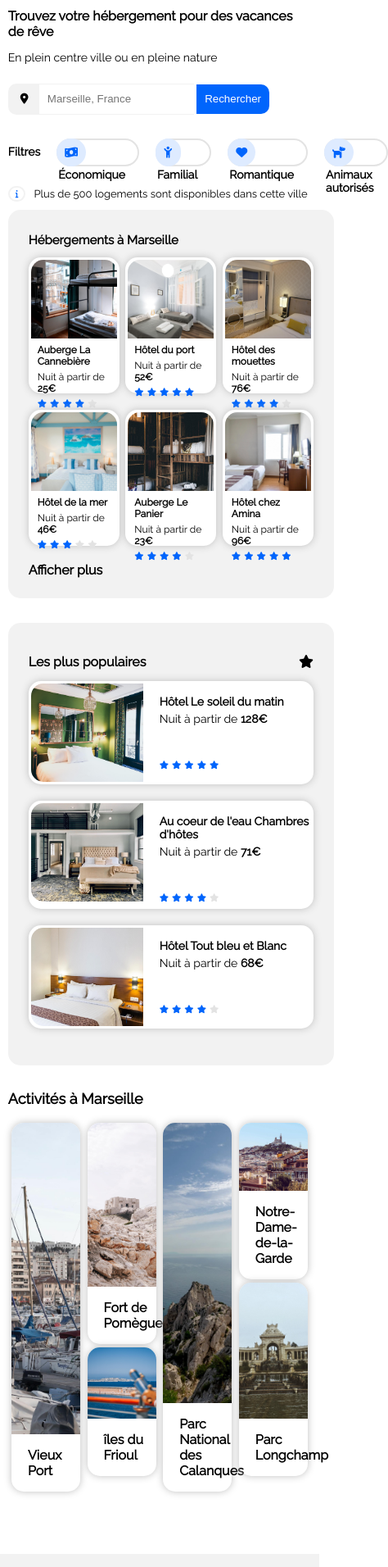
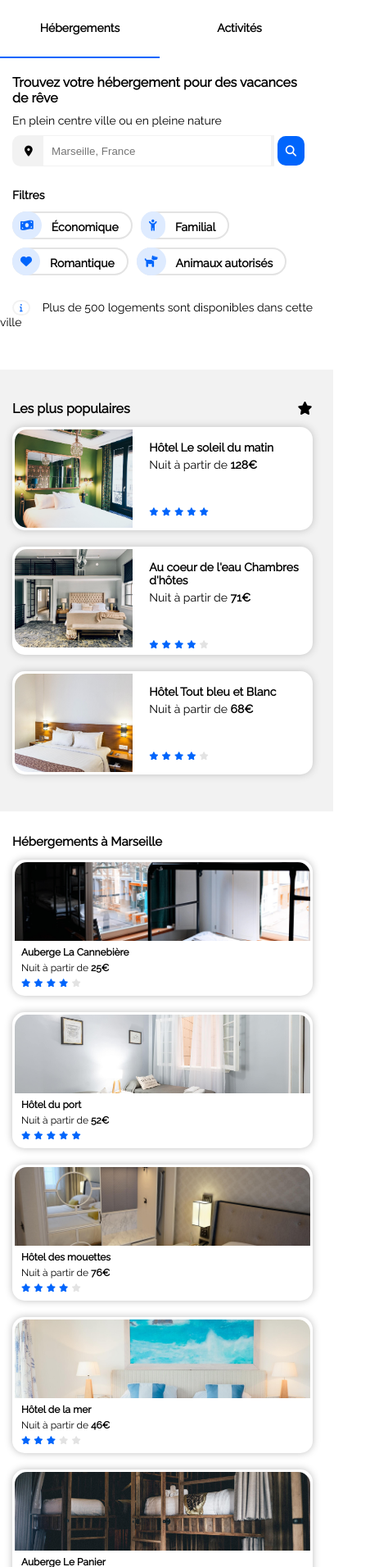
Before and after one commit to ABeranger54/P2, a plain HTML site: page index.html in a window 390 px wide. Shown: the part 88-2000 px from the top of the page at 82% size, 474 px wide, since content can reach past the window. Drawn offline with Linux system fonts and the light colour scheme.

Commit message:
- Refonte de la partie "Activités" pour plus de simplicité - Réalisation du style sur tablette et téléphone

```diff
--- a/css/phone.css
+++ b/css/phone.css
@@ -0,0 +1,115 @@
+header{
+    width: 100%;
+}
+
+#header-top{
+    flex-direction: column;
+    align-items: center;
+}
+
+#header-top>nav{
+    width: 100%;
+}
+
+#header-top>nav>a{
+    width: 100%;
+}
+
+#header-top>nav>a>ul{
+    width: auto;
+}
+
+#nav-selected{
+    border-top: none;
+    border-bottom: 2px solid #0065FC;
+}
+
+header>h1, header>p, header>form, header>i, header>nav, #activites{
+    margin: 0 15px;
+}
+
+header>h1{
+    margin-bottom: 10px;
+    margin-top: 20px;
+}
+
+header>nav{
+    flex-wrap: wrap;
+    margin-bottom: 20px;
+}
+
+header>form>button{
+    display: inline-block;
+    border-radius: 10px;
+    border: 0;
+}
+
+header>form{
+    display: block;
+}
+
+header>form>div{
+    width: 89%;
+}
+
+header>form>div>input[type=text]{
+    width: 83%;
+}
+
+header>form>input[type=submit]{
+    display: none;
+}
+
+header>nav>strong{
+    width: 100%;
+    line-height: 40px;
+}
+
+header>nav>ul{
+    margin: 0 10px 10px 0;
+}
+
+article{
+    margin: 0;
+    width: 100%;
+}
+
+article>div{
+    flex-direction: column-reverse;
+}
+
+#hebergements{
+    background-color: transparent;
+    flex-direction: column;
+    padding-left: 15px;
+}
+
+#hebergements>div{
+    width: auto;
+}
+
+#populaires{
+    padding-left: 15px;
+    border-radius: 0;
+}
+
+#activites-tile-container{
+    display: flex;
+    flex-direction: column;
+}
+
+.activites-tile{
+    height: 200px;
+}
+
+.activites-tile>img{
+    height: 76% !important;
+}
+
+footer{
+    flex-direction: column;
+}
+
+footer>div{
+    width: 100%;
+}
--- a/css/style.css
+++ b/css/style.css
@@ -10,21 +10,43 @@ header{
     font-size: 13px;
     margin: 0 auto;
     width: 95%;
+    margin-bottom: 20px;
+}
+
+#header-top{
+    display: flex;
+    justify-content: space-between;
+}
+
+#header-top>img{
+    margin: 25px 0 15px 10px;
+    width: 100px;
+    height: auto;
+}
+
+/* Nav */
+
+#header-top>nav{
+    display: flex;
+    font-size: 14px;
+    font-weight: bold;
+}
+
+#header-top>nav>a{
+    text-decoration: none;
+}
+
+#header-top>nav>a>ul{
+    margin: 0;
+    padding: 0 10px;
+    line-height: 70px;
+    width: 100px;
+    text-align: center;
+    color: black;
 }
 
 header>h1{
     font-size: 16px;
-}
-
-header>div{
-    display: flex;
-    justify-content: space-between;
-}
-
-header>div>img{
-    margin: 25px 0 15px 10px;
-    width: 100px;
-    height: auto;
 }
 
 header>p{
@@ -37,28 +59,11 @@ header>i{
     margin-right: 10px;
     border: 2px solid #F2F2F2;
     border-radius: 10px;
-    margin: 10px 10px 10px 0;
 }
 
-/* Header div nav*/
-
-header>div>nav{
-    display: flex;
-    font-size: 14px;
-    font-weight: bold;
-}
-
-header>div>nav>a{
-    text-decoration: none;
-}
-
-header>div>nav>a>ul{
+#availables{
     margin: 0;
-    padding: 0 10px;
-    line-height: 70px;
-    width: 100px;
-    text-align: center;
-    color: black;
+    display: inline;
 }
 
 #nav-selected{
@@ -66,7 +71,7 @@ header>div>nav>a>ul{
     color: #0065FC;
 }
 
-/* Header form */
+/* Recherche */
 
 header>form>div{
     display: inline-block;
@@ -89,7 +94,7 @@ header>form>div>input[type=text]{
     padding-left: 10px;
 }
 
-header>form>input[type=submit]{
+header>form>input[type=submit], header>form>button{
     height: 36px;
     background-color: #0065FC;
     color: white;
@@ -97,7 +102,11 @@ header>form>input[type=submit]{
     border-radius: 0 10px 10px 0;
 }
 
-/* Header nav */
+header>form>button{
+    display: none;
+}
+
+/* Filtres */
 
 header>nav{
     display: flex;
@@ -136,12 +145,12 @@ header>nav>ul>i{
     left: -2px;
 }
 
+/* Article */
+
 article{
     margin: 0 auto;
     width: 95%;
 }
-
-/* Article */
 
 article>div{
     display: flex;
@@ -160,6 +169,8 @@ section>h2{
 section>a{
     width: 100%;
 }
+
+/* hebergements */
 
 #hebergements, #populaires{
     background-color: #F2F2F2;
@@ -268,6 +279,8 @@ section>a{
     font-size: 14px;
 }
 
+/* Activites */
+
 #activites{
     margin-top: 30px;
     padding: 0;
@@ -277,39 +290,81 @@ section>a{
     font-size: 18px;
 }
 
-#activites>div{
-    display: flex;
+#activites-tile-container{
+    display: grid;
+    grid-template-columns: repeat(4, 1fr);
+    grid-template-rows: repeat(10, 15px);
+    grid-gap: 2rem;
 }
 
-#activites>div>div{
-    width: 25%;
-    height: 450px;
-    margin-bottom: 80px;
-}
-
-#activites>div>div>div{
-    margin: 4.5%;
+.activites-tile{
     display: flex;
-    flex-direction: column;
+    flex-flow: column;
     box-shadow: 0px 0px 10px #bfbfbf;
     border-radius: 15px;
 }
 
-#activites>div>div>div>img{
+.activites-tile img{
     width: 100%;
+    height: 100%;
     object-fit: cover;
     border-radius: 15px 15px 0 0;
 }
 
-#activites>div>div>div>h3{
-    padding-left: 20px;
+.activites-tile h3{
+    margin-left: 20px;
     font-size: 16px;
 }
+
+.activites-tile:nth-child(1){
+    grid-column: span 1;
+    grid-row: span 10;
+}
+
+.activites-tile:nth-child(2){
+    grid-column: span 1;
+    grid-row: span 6;
+}
+
+.activites-tile:nth-child(2)>img{
+    height: 80%;
+}
+
+.activites-tile:nth-child(3){
+    grid-column: span 1;
+    grid-row: span 10;
+}
+
+.activites-tile:nth-child(4){
+    grid-column: span 1;
+    grid-row: span 5;
+}
+
+.activites-tile:nth-child(5){
+    grid-column: span 1;
+    grid-row: span 5;
+}
+
+.activites-tile:nth-child(4)>img, .activites-tile:nth-child(5)>img{
+    height: 75%;
+}
+
+.activites-tile:nth-child(6){
+    grid-column: span 1;
+    grid-row: span 4;
+}
+
+.activites-tile:nth-child(6)>img{
+    height: 67%;
+}
+
+/* footer*/
 
 footer{
     display: flex;
     background-color: #F2F2F2;
     padding: 30px 30px 15px 30px;
+    margin-top: 50px;
 }
 
 footer>div{
--- a/css/tablet.css
+++ b/css/tablet.css
@@ -9,3 +9,7 @@ article>div{
 #populaires{
     margin-top: 30px;
 }
+
+.activites-tile h3{
+    margin-left: 10px;
+}
--- a/index.html
+++ b/index.html
@@ -13,14 +13,13 @@
     </head>
     <body>
         <header>
-            <div>
+            <div id="header-top">
                 <img src="images/logo/Booki.png"  alt="Booki" />
-                <!--TODO : add anchors links-->
                 <nav>
-                    <a href="#">
+                    <a href="#hebergements">
                         <ul id="nav-selected">Hébergements</ul>
                     </a>
-                    <a href="#">
+                    <a href="#activites">
                         <ul>Activités</ul>
                     </a>
                 </nav>
@@ -34,6 +33,10 @@
                     <i class="fa-solid fa-location-dot"></i>
                     <input type="text" placeholder="Marseille, France" />
                 </div>
+
+                <button type="submit" class="btn btn-success">
+                      <i class="fa-solid fa-magnifying-glass"></i>
+                </button>
                 <input type="submit" value="Rechercher" />
             </form>
             <nav>
@@ -43,7 +46,7 @@
                 <ul><i class="fa-solid fa-heart"></i>Romantique</ul>
                 <ul><i class="fa-solid fa-dog"></i>Animaux autorisés</ul>
             </nav>
-            <i class="fa-solid fa-info fa-xs"></i>Plus de 500 logements sont disponibles dans cette ville
+            <i class="fa-solid fa-info fa-xs"></i><p id="availables">Plus de 500 logements sont disponibles dans cette ville</p>
         </header>
         <article>
             <div>
@@ -186,40 +189,33 @@
             </div>
             <section id="activites">
                 <h2>Activités à Marseille</h2>
-                <div>
-                    <div>
-                        <div style="height: 100%">
-                            <img src="images/activites/2_large/reno-laithienne-QUgJhdY5Fyk-unsplash.jpg" style="height: 100%;" />
+                <div id="activites-tile-container">
+                    <div class="activites-tile">
+                        <img src="images/activites/2_large/reno-laithienne-QUgJhdY5Fyk-unsplash.jpg" />
                         <h3>Vieux Port</h3>
                     </div>
-                    </div>
-                    <div>
-                        <div style="height: 60%;">
-                            <img src="images/activites/2_large/paul-hermann-QFTrLdQIRhI-unsplash.jpg" style="height: 80%;"/>
+                    <div class="activites-tile">
+                        <img src="images/activites/2_large/paul-hermann-QFTrLdQIRhI-unsplash.jpg" />
                         <h3>Fort de Pomègues</h3>
                     </div>
-                        <div style="height: 35%;">
-                            <img src="images/activites/2_large/kevin-hikari-rV_Qd1l-VXg-unsplash.jpg" style="height: 67%;"/>
+                    <div class="activites-tile">
+                        <img src="images/activites/2_large/kevin-hikari-rV_Qd1l-VXg-unsplash.jpg" />
                         <h3>îles du Frioul</h3>
                     </div>
-                    </div>
-                    <div>
-                        <div style="height: 100%;">
-                            <img src="images/activites/2_large/kilyan-sockalingum-NR8-cBCN3aI-unsplash.jpg" style="height: 100%;" />
+                    <div class="activites-tile">
+                        <img src="images/activites/2_large/kilyan-sockalingum-NR8-cBCN3aI-unsplash.jpg" />
                         <h3>Parc National des Calanques</h3>
                     </div>
-                    </div>
-                    <div>
-                        <div style="height: 42.5%;">
-                            <img src="images/activites/2_large/florian-wehde-xW9e8gdotxI-unsplash.jpg" style="height: 70%;" />
+                    <div class="activites-tile">
+                        <img src="images/activites/2_large/florian-wehde-xW9e8gdotxI-unsplash.jpg" />
                         <h3>Notre-Dame-de-la-Garde</h3>
                     </div>
-                        <div style="height: 52.5%;">
-                            <img src="images/activites/2_large/lena-paulin-wH2-EJoDcV0-unsplash.jpg" style="height: 77%;"/>
+                    <div class="activites-tile">
+                        <img src="images/activites/2_large/lena-paulin-wH2-EJoDcV0-unsplash.jpg" />
                         <h3>Parc Longchamp</h3>
                     </div>
                 </div>
-                </div>
+
             </section>
         </article>
         <footer>
```
Lines whose indentation alone changed are shown as unchanged.
